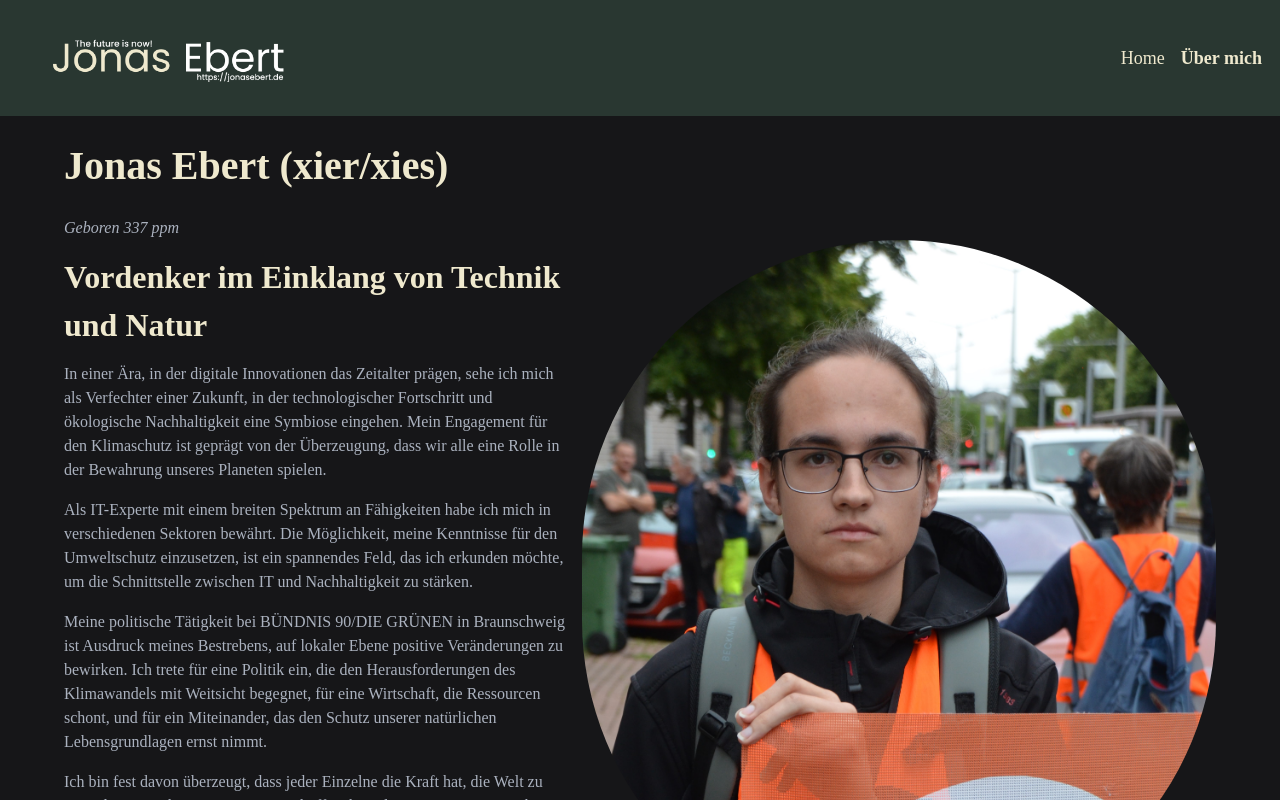
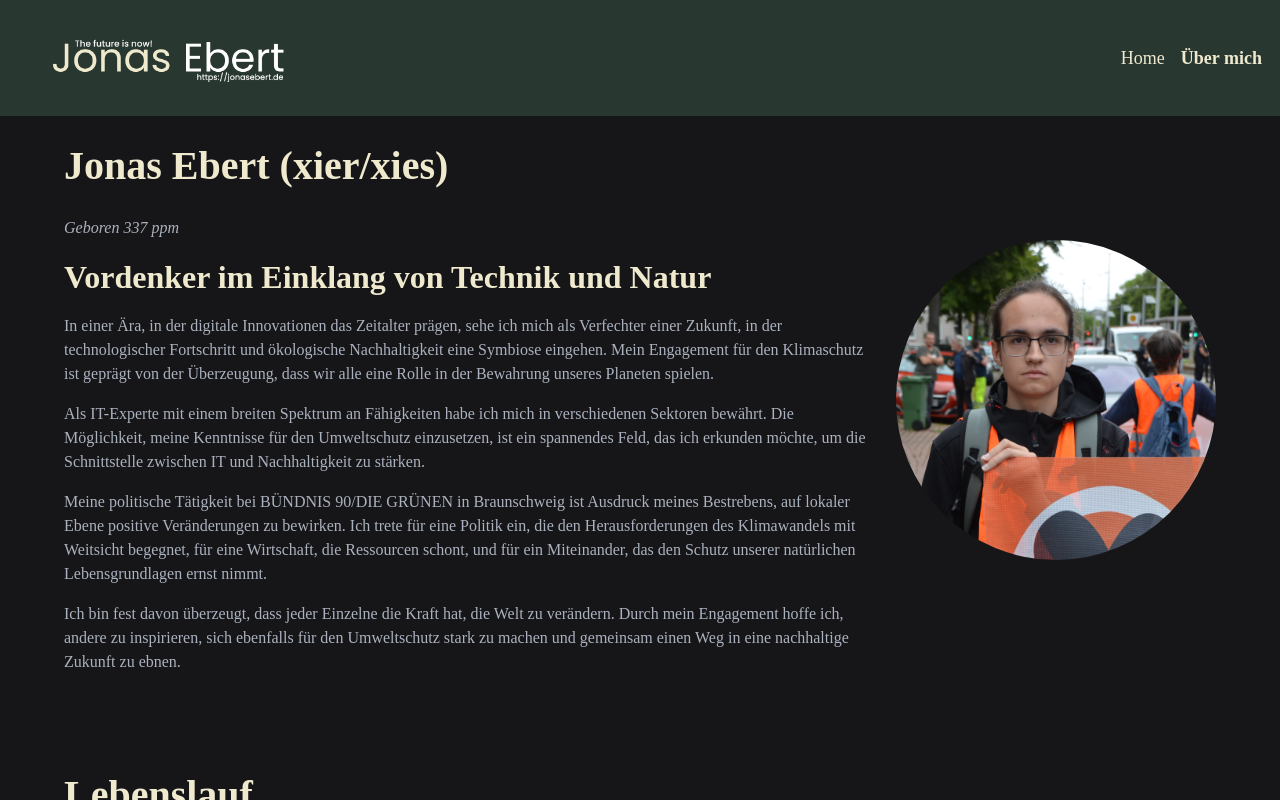
Before and after one commit to jonasebert/jonasebert.de, a SvelteKit app: page /about in a window 1280 px wide. Shown: the top 800 px of the page. Built offline with nearby package versions, Linux system fonts and the light colour scheme; some icons are missing; a web font is replaced by a local one.

Commit message:
Changed portrait size

```diff
--- a/src/routes/about/+page.svelte
+++ b/src/routes/about/+page.svelte
@@ -27,7 +27,7 @@
 					<Socialmediaicons/>
 				</div>
 			</div>
-			<div class="flex justify-center md:justify-start max-w-85 max-h-85">
+			<div class="flex justify-center md:justify-start max-w-80 max-h-80">
 				<img src="/portrait/lg_square.jpg" alt="Portrait von {name}" use:contextMenuAction class="rounded-full w-full h-full object-cover">
 			</div>
 		</div>
```
